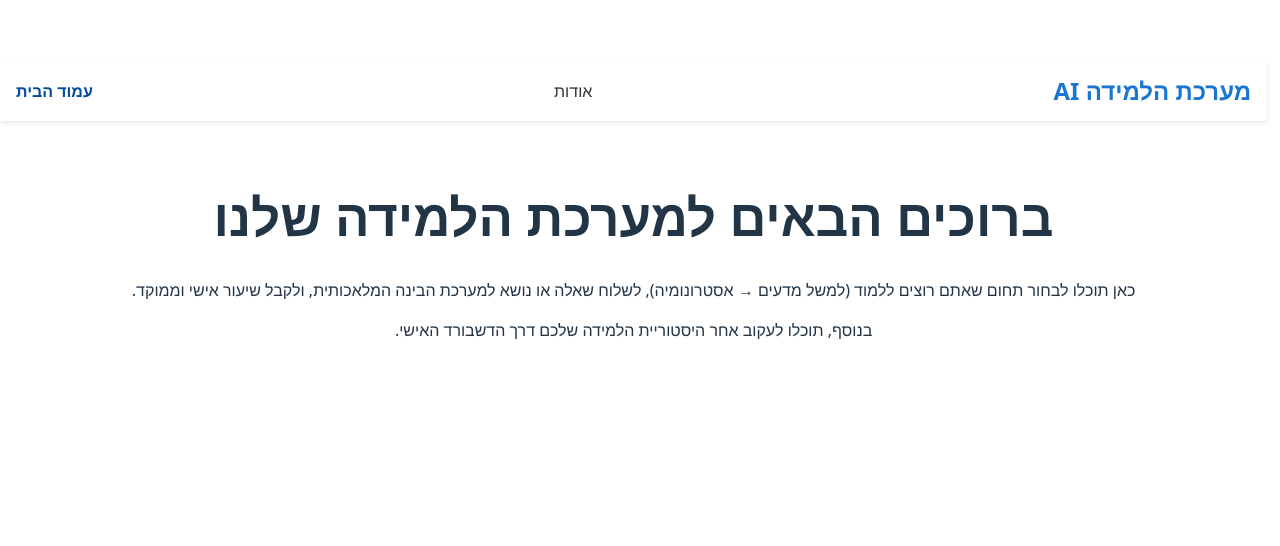
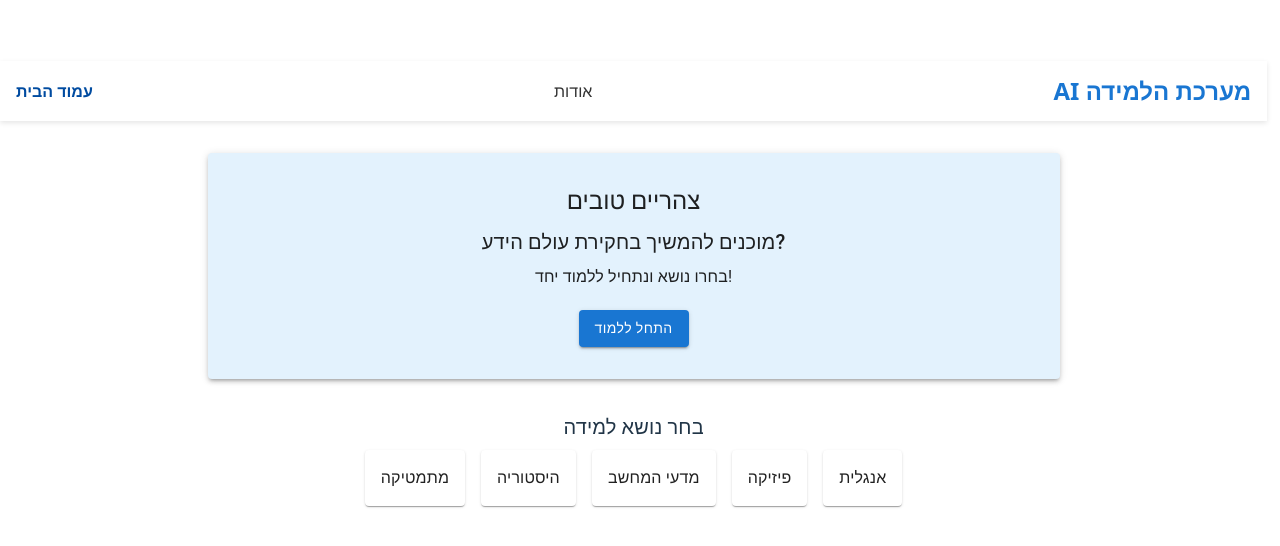
Before and after one commit to SaraDoytch/AI-Project, a React (Vite) app in the folder client/: page / in a window 1280 px wide. Shown: the top 546 px of the page. Built offline with nearby package versions, Linux system fonts and the light colour scheme.

Commit message:
home page style

```diff
--- a/client/src/components/Home.tsx
+++ b/client/src/components/Home.tsx
@@ -1,17 +1,68 @@
+import React from "react";
+import {
+  Box,
+  Typography,
+  Button,
+  Container,
+  Grid,
+  Paper,
+  Card,
+  CardContent,
+  CardActionArea,
+  Stack,
+  InputBase,
+  Divider,
+  IconButton,
+} from "@mui/material";
+import SearchIcon from '@mui/icons-material/Search';
 
-import React from 'react';
+const mockSubjects = ["מתמטיקה", "היסטוריה", "מדעי המחשב", "פיזיקה", "אנגלית"];
+
+const getGreeting = () => {
+  const hour = new Date().getHours();
+  if (hour < 12) return "בוקר טוב";
+  if (hour < 18) return "צהריים טובים";
+  return "ערב טוב";
+};
 
 const Home = () => {
-return (
-<div style={{ padding: '2rem', direction: 'rtl', textAlign: 'center' }}>
-<h1>ברוכים הבאים למערכת הלמידה שלנו</h1>
-<p>
-כאן תוכלו לבחור תחום שאתם רוצים ללמוד (למשל מדעים → אסטרונומיה),
-לשלוח שאלה או נושא למערכת הבינה המלאכותית, ולקבל שיעור אישי וממוקד.
-</p>
-<p>בנוסף, תוכלו לעקוב אחר היסטוריית הלמידה שלכם דרך הדשבורד האישי.</p>
-</div>
-);
+  return (
+    <Container maxWidth="md" sx={{ mt: 4 }}>
+      {/* Greeting Section */}
+      <Paper elevation={3} sx={{ p: 4, mb: 4, textAlign: 'center', backgroundColor: '#e3f2fd' }}>
+        <Typography variant="h5" gutterBottom>{getGreeting()}</Typography>
+        <Typography variant="h6" gutterBottom>
+          מוכנים להמשיך בחקירת עולם הידע?
+        </Typography>
+        <Typography variant="body1" gutterBottom>
+          בחרו נושא ונתחיל ללמוד יחד!
+        </Typography>
+        <Button variant="contained" color="primary" sx={{ mt: 2 }}>
+          התחל ללמוד
+        </Button>
+      </Paper>
+
+      {/* Choose Subject Section */}
+      <Typography variant="h6" gutterBottom textAlign="center">
+        בחר נושא למידה
+      </Typography>
+      <Grid container spacing={2} justifyContent="center">
+        {mockSubjects.map((subject) => (
+          <Grid item key={subject} xs={6} sm={4} md={3}>
+            <Card>
+              <CardActionArea>
+                <CardContent>
+                  <Typography variant="body1" align="center">
+                    {subject}
+                  </Typography>
+                </CardContent>
+              </CardActionArea>
+            </Card>
+          </Grid>
+        ))}
+      </Grid>
+    </Container>
+  );
 };
 
 export default Home;
```
Also changed, not shown: 1 other file (tests, documents, lock files or other folders).
